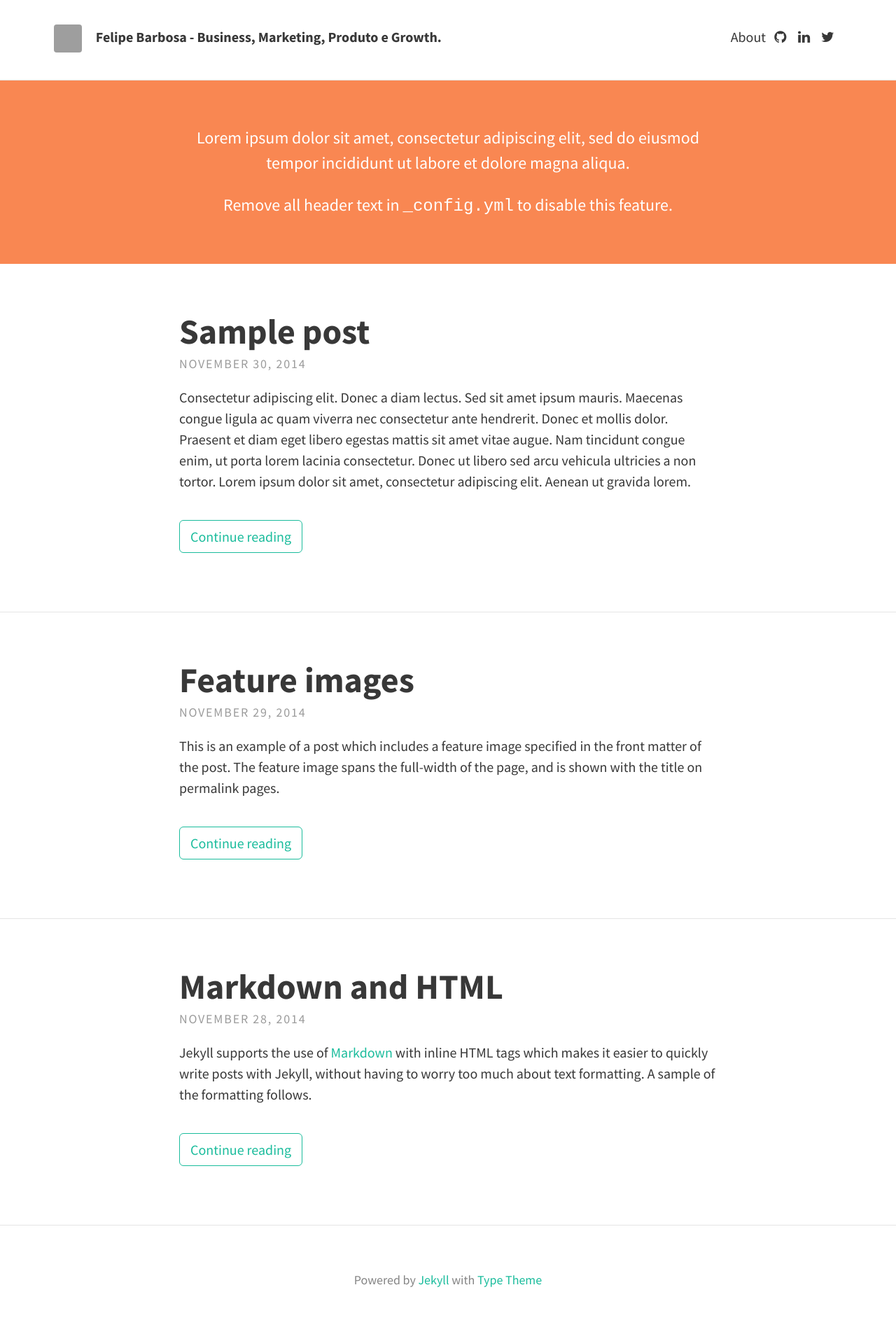
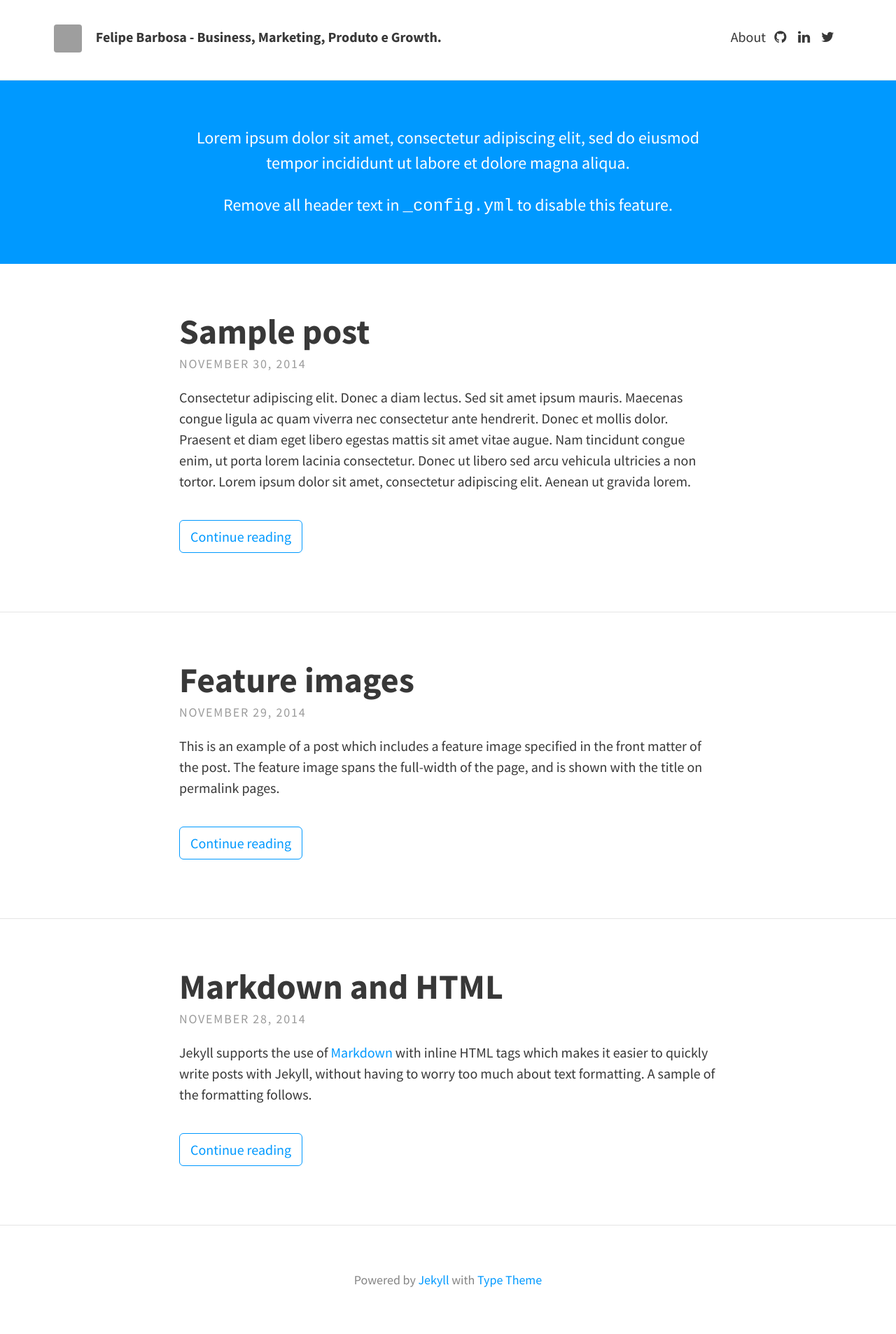
Before and after one commit to felipecbarbosa/felipecbarbosa.github.io, a Jekyll site: the page built from index.html, in a window 1280 px wide. Shown: the whole page at 70% size. Built offline with Jekyll 4.4.1, drawn with Linux system fonts in a browser that asks for light colours; nearby versions of some CDN libraries; the list of posts is cut into pages by our own code; grey boxes are pictures that could not be loaded.

Commit message:
Changed Header and Link Colour variables.scss

```diff
--- a/_sass/base/_variables.scss
+++ b/_sass/base/_variables.scss
@@ -15,7 +15,7 @@ $border-color: rgba(0, 0, 0, 0.1); // rgba recommended if using feature images
 
 // Typography colours
 $text-color: #383838;
-$link-color: #1ABC9C;
+$link-color: #0099FF;
 $selection-color: #D4D4D4; // visible when highlighting text
 
 // Header colours
@@ -26,5 +26,5 @@ $feature-image-text-color: #fff;
 $feature-image-size: cover; // options include "cover", "contain", "auto"
 
 // Header description box
-$header-desc-background-color: #F98752;
+$header-desc-background-color: #0099FF;
 $header-desc-text-color: #FFF;
```
